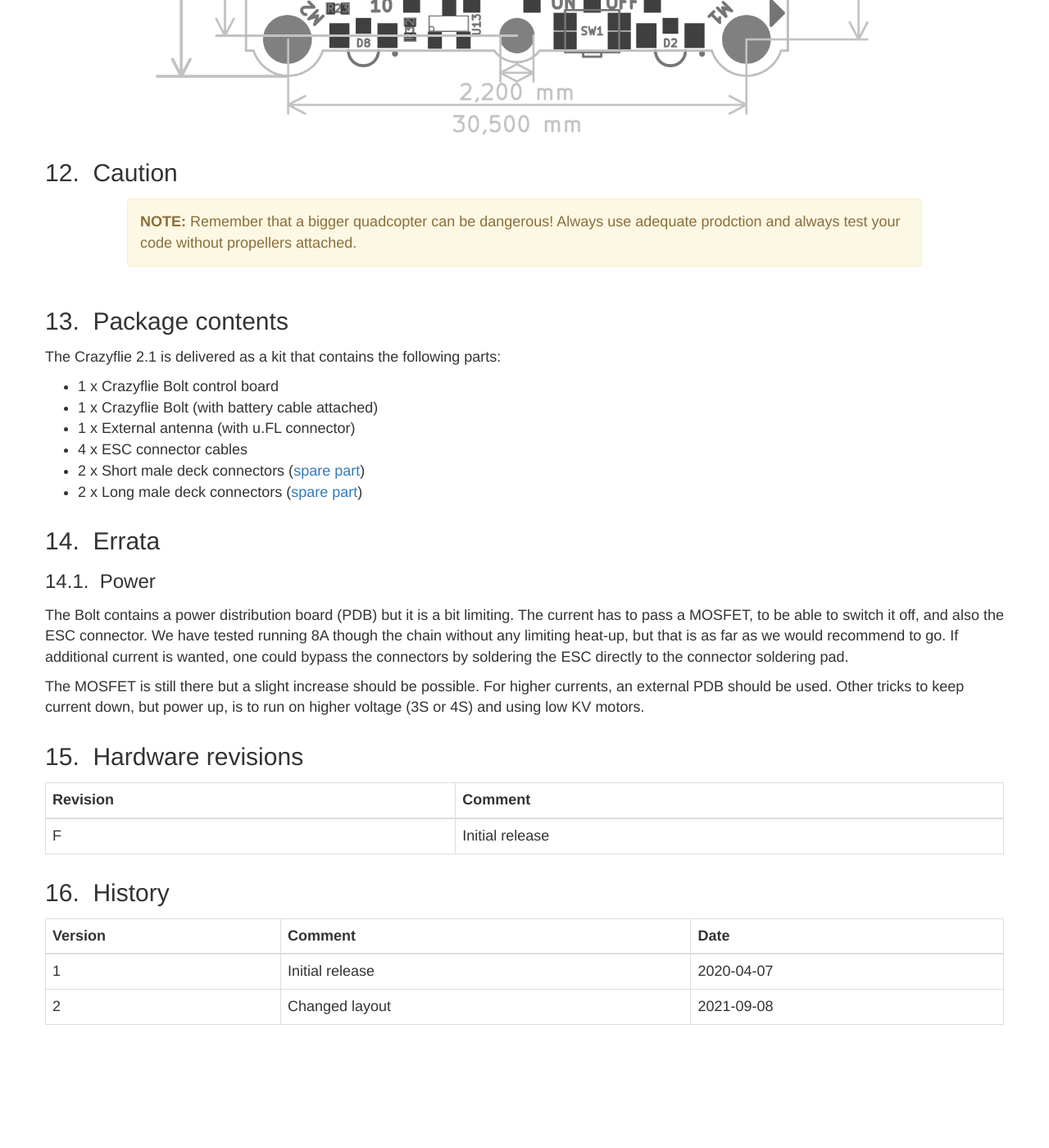
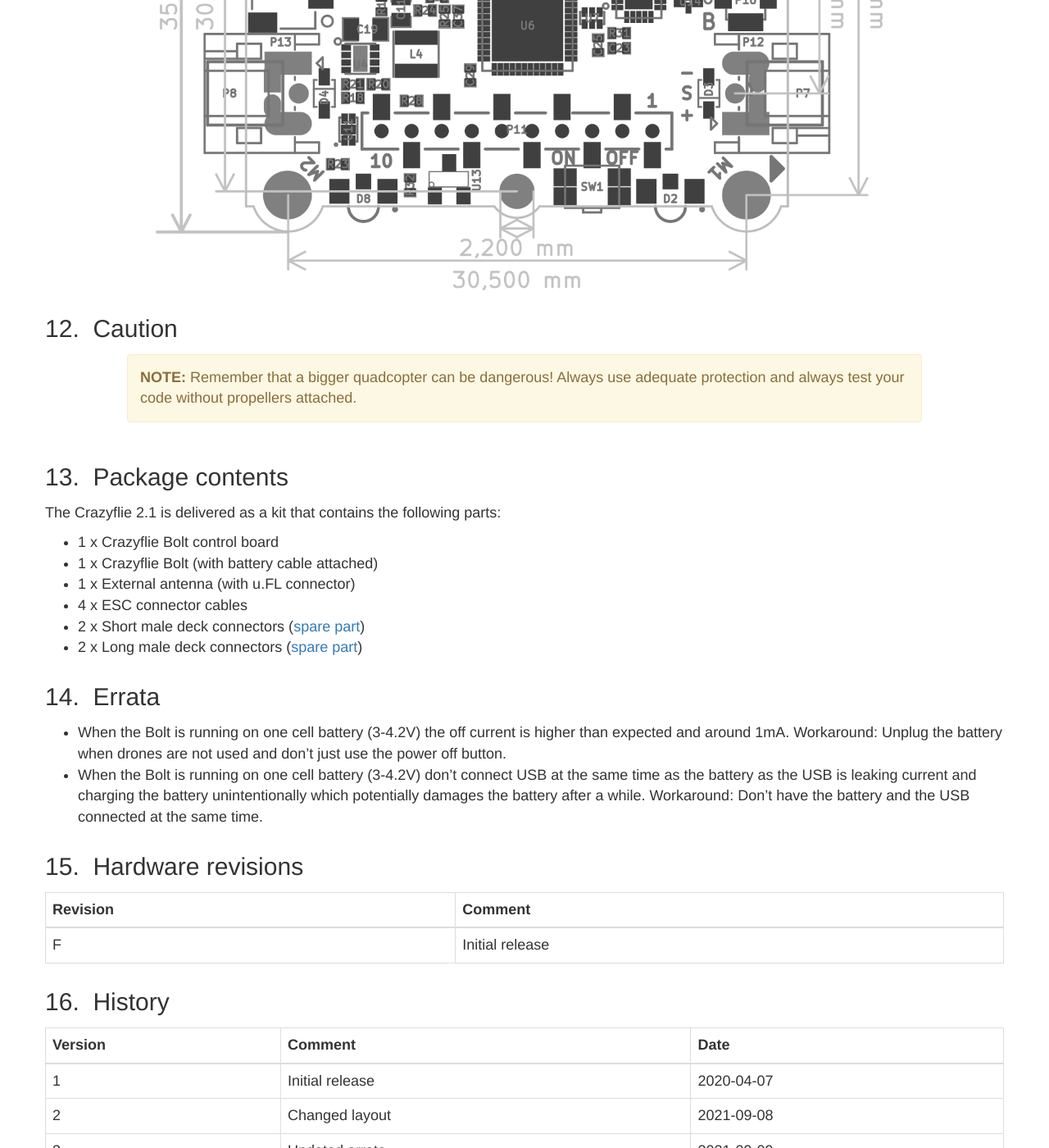
Before and after one commit to bitcraze/hardware, a Jekyll site: the page built from src/products/crazyflie-bolt/datasheet/index.md, in a window 1280 px wide and 1400 px high, scrolled down 5734 px. Shown: the whole window at 82% size. Built offline with Jekyll 4.4.1, drawn with Linux system fonts in a browser that asks for light colours; before the commit the page ends 7004 px from its top, so only the background shows below that; some of the changed text lies outside the part shown.

Commit message:
Updated Bolt errata and moved power section. Now V3

```diff
--- a/src/products/crazyflie-bolt/datasheet/index.md
+++ b/src/products/crazyflie-bolt/datasheet/index.md
@@ -2,7 +2,7 @@
 layout: datasheet-base
 title: Crazyflie Bolt
 sku: 114991537
-version: 2
+version: 3
 status: early-access
 ---
 
@@ -84,7 +84,7 @@ Please note the following:
 * The NRF51 pins can be multiplexed with any of the available NRF51 peripheral.
 * The STM32F405RG pins can be multiplexed with more functions.
 
-### Expansion connector multiplexing
+### Expansion connector multiplexing (same as CF2.1)
 
 {% datasheet_img Mechanical drawing; large; center; crazyflie_2_1-deck-connector-multiplex.png; %}
 
@@ -111,10 +111,20 @@ Below is an image of an example setup:
 
 {% datasheet_img Mechanical drawing; medium; center; crazyflie-bolt-wiring-example.png; %}
 
+### Power
+
+The Bolt contains a power distribution board (PDB) but it is a bit limiting. The current has to pass a
+MOSFET, to be able to switch it off, and also the ESC connector. We have tested running 8A though the
+chain without any limiting heat-up, but that is as far as we would recommend to go. If additional current
+is wanted, one could bypass the connectors by soldering the ESC directly to the connector soldering pad.
+The MOSFET is still there but a slight increase should be possible. For higher currents, an external PDB
+should be used. Other tricks to keep current down, but power up, is to run on higher voltage (3S or 4S)
+and using low KV motors.
+
 ## Electrical specifications
 
 * Voltage input 1S-4S (3V to 17V)
-* Deep sleep consumption down to 50 uA
+* Deep sleep consumption down to 50 uA, 2-4S, with 1S 1mA.
 
 ## Mechanical specifications
 
@@ -132,7 +142,7 @@ Below is an image of an example setup:
 ## Caution
 
 {% datasheet_notice warning; %}
-**NOTE:** Remember that a bigger quadcopter can be dangerous! Always use adequate prodction and
+**NOTE:** Remember that a bigger quadcopter can be dangerous! Always use adequate protection and
 always test your code without propellers attached.
 {% enddatasheet_notice %}
 
@@ -149,16 +159,14 @@ The Crazyflie 2.1 is delivered as a kit that contains the following parts:
 
 ## Errata
 
-### Power
-
-The Bolt contains a power distribution board (PDB) but it is a bit limiting. The current has to pass a
-MOSFET, to be able to switch it off, and also the ESC connector. We have tested running 8A though the
-chain without any limiting heat-up, but that is as far as we would recommend to go. If additional current
-is wanted, one could bypass the connectors by soldering the ESC directly to the connector soldering pad.
-
-The MOSFET is still there but a slight increase should be possible. For higher currents, an external PDB
-should be used. Other tricks to keep current down, but power up, is to run on higher voltage (3S or 4S)
-and using low KV motors.
+* When the Bolt is running on one cell battery (3-4.2V) the off current is higher than expected
+and around 1mA.
+Workaround: Unplug the battery when drones are not used and don’t just use the power off
+button.
+* When the Bolt is running on one cell battery (3-4.2V) don’t connect USB at the same time as
+the battery as the USB is leaking current and charging the battery unintentionally which
+potentially damages the battery after a while.
+Workaround: Don’t have the battery and the USB connected at the same time.
 
 ## Hardware revisions
 
@@ -172,3 +180,4 @@ and using low KV motors.
 | ------- | ------- | ---- |
 | 1 | Initial release | 2020-04-07 |
 | 2 | Changed layout | 2021-09-08 |
+| 3 | Updated errata | 2021-09-09 |
```
